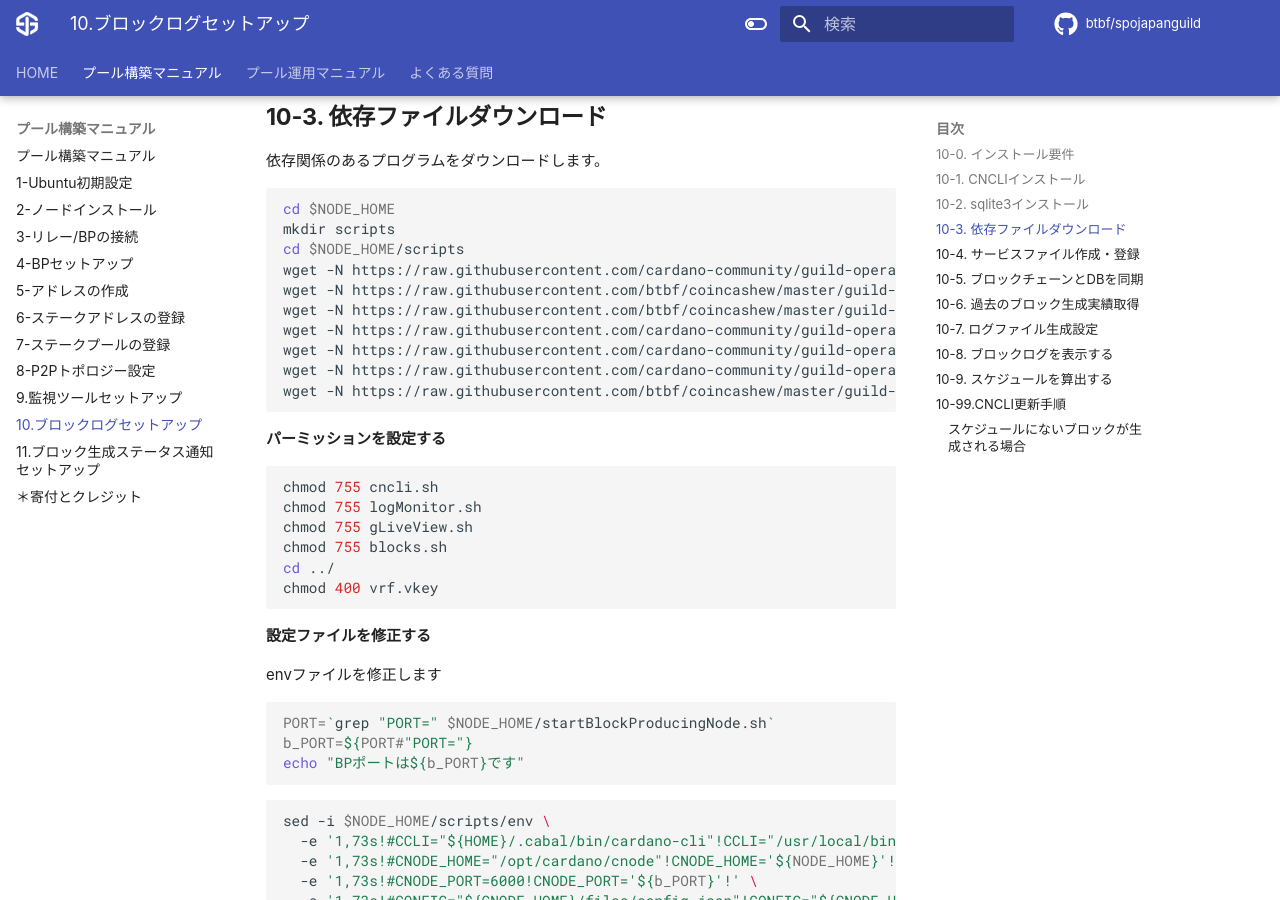
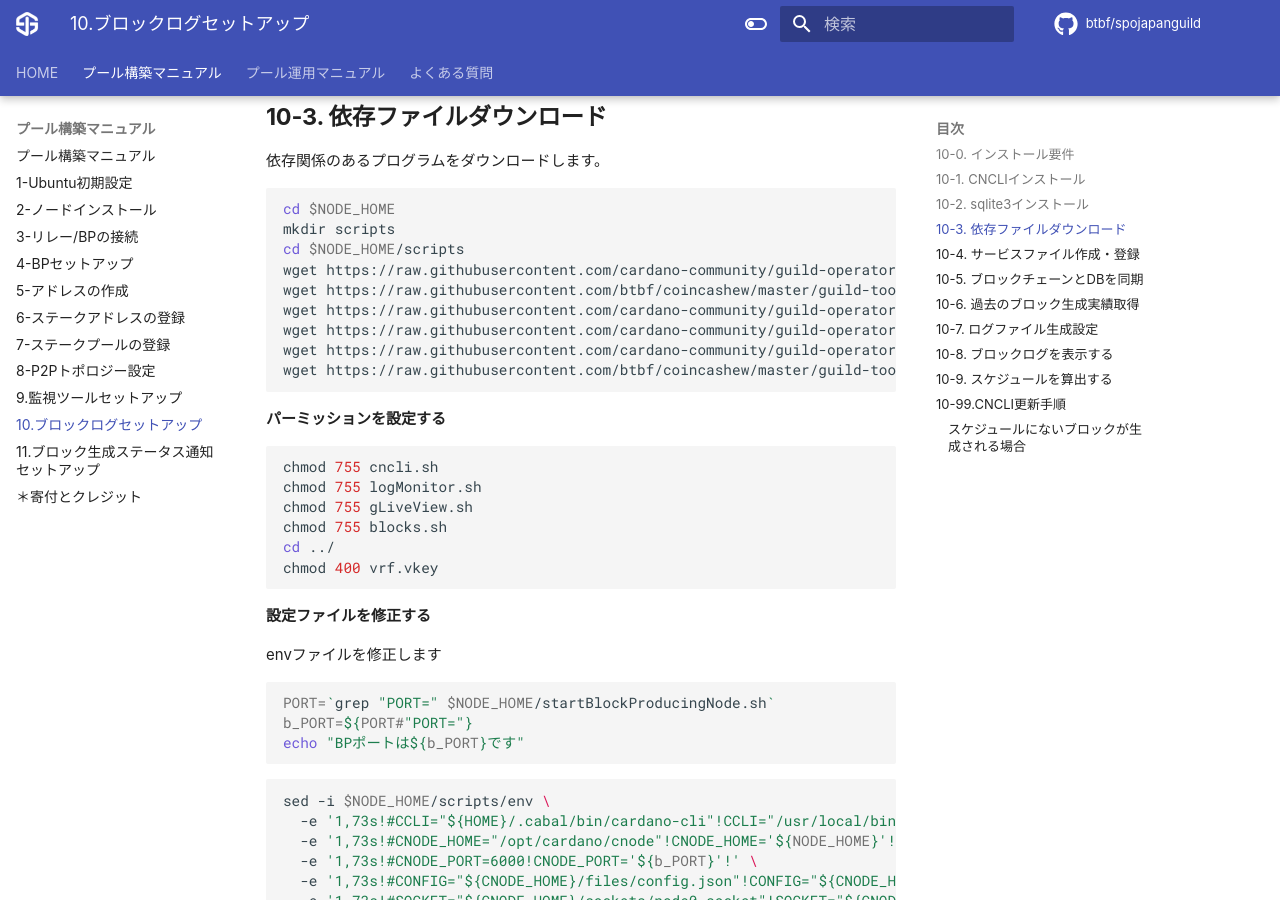
Before and after one commit to btbf/spojapanguild, an MkDocs documentation site: the page built from docs/setup/10-blocklog-setup.md, in a window 1280 px wide and 900 px high, scrolled down 2594 px. Built offline with MkDocs 1.6.1 and Material for MkDocs 9.7.7, drawn with Linux system fonts in a browser that asks for light colours; comment, search, counter and statistics services are not loaded.

Commit message:
ブロックログ依存ファイル上書き保存

````diff
--- a/docs/setup/10-blocklog-setup.md
+++ b/docs/setup/10-blocklog-setup.md
@@ -115,13 +115,12 @@
 cd $NODE_HOME
 mkdir scripts
 cd $NODE_HOME/scripts
-wget -N https://raw.githubusercontent.com/cardano-community/guild-operators/master/scripts/cnode-helper-scripts/cncli.sh
-wget -N https://raw.githubusercontent.com/btbf/coincashew/master/guild-tools/cntools.config
-wget -N https://raw.githubusercontent.com/btbf/coincashew/master/guild-tools/cntools.library
-wget -N https://raw.githubusercontent.com/cardano-community/guild-operators/master/scripts/cnode-helper-scripts/env
-wget -N https://raw.githubusercontent.com/cardano-community/guild-operators/master/scripts/cnode-helper-scripts/logMonitor.sh
-wget -N https://raw.githubusercontent.com/cardano-community/guild-operators/master/scripts/cnode-helper-scripts/gLiveView.sh
-wget -N https://raw.githubusercontent.com/btbf/coincashew/master/guild-tools/blocks.sh
+wget https://raw.githubusercontent.com/cardano-community/guild-operators/master/scripts/cnode-helper-scripts/cncli.sh -O ./cncli.sh
+wget https://raw.githubusercontent.com/btbf/coincashew/master/guild-tools/cntools.library -O ./cntools.library
+wget https://raw.githubusercontent.com/cardano-community/guild-operators/master/scripts/cnode-helper-scripts/env -O ./env
+wget https://raw.githubusercontent.com/cardano-community/guild-operators/master/scripts/cnode-helper-scripts/logMonitor.sh -O ./logMonitor.sh
+wget https://raw.githubusercontent.com/cardano-community/guild-operators/master/scripts/cnode-helper-scripts/gLiveView.sh -O ./gLiveView.sh
+wget https://raw.githubusercontent.com/btbf/coincashew/master/guild-tools/blocks.sh -O ./blocks.sh
 ```
 
 **パーミッションを設定する**
````
